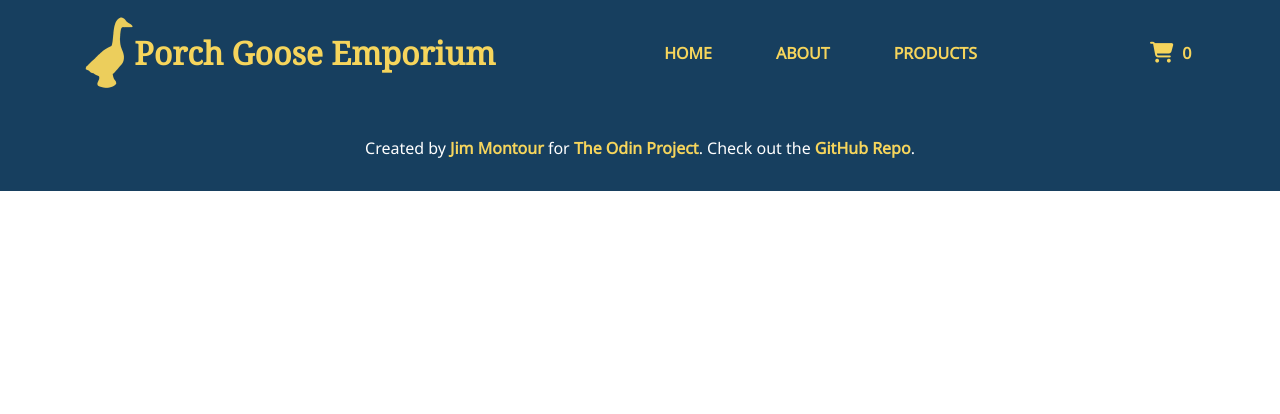
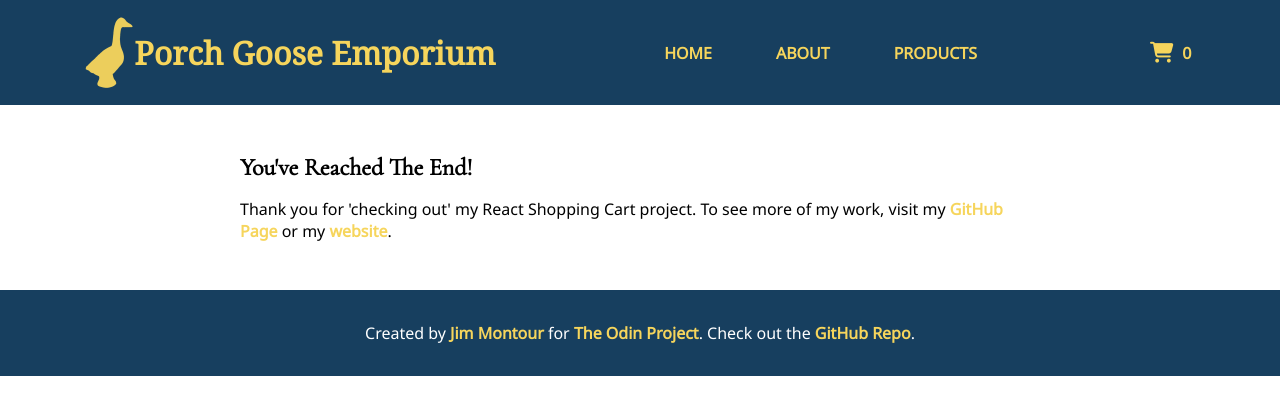
Before and after one commit to jimmontour/shopping-cart, a React (Create React App) app: page /checkout in a window 1280 px wide. Shown: the top 414 px of the page. Built offline with nearby package versions, Linux system fonts and the light colour scheme.

Commit message:
feat: create dummy checkout page

```diff
--- a/src/App.js
+++ b/src/App.js
@@ -6,6 +6,7 @@ import Home from './pages/Home'
 import About from './pages/About'
 import Products from './pages/Products'
 import CartSummary from './pages/CartSummary'
+import CheckOut from './pages/CheckOut'
 import outfits from './data/outfits'
 
 function App(props) {
@@ -68,6 +69,7 @@ function App(props) {
               />
             </Route>
            <Route exact path="/about" component={About} />
+           <Route exact path="/checkout" component={CheckOut} />
         </Switch>
        <Footer />
     </div>
--- /dev/null
+++ b/src/css/checkout.css
@@ -0,0 +1,4 @@
+.checkout-container {
+   width: 800px;
+   margin: 3rem auto;
+}
--- a/src/pages/CartSummary.js
+++ b/src/pages/CartSummary.js
@@ -24,8 +24,8 @@ export default function Products(props) {
                />})}
          </div>
          <div className="cart-checkout">
-            <Link to="/">
-               <button>Checkout</button>
+            <Link to="/checkout">
+               <button >Checkout</button>
             </Link>
             <Link to="/products">
                <button>Continue Shopping</button>
--- /dev/null
+++ b/src/pages/CheckOut.js
@@ -0,0 +1,11 @@
+import React from 'react'
+import '../css/checkout.css'
+
+export default function CheckOut() {
+   return (
+      <div className="checkout-container">
+         <h2>You've Reached The End!</h2>
+         <p>Thank you for 'checking out' my React Shopping Cart project.  To see more of my work, visit my <a href="http://www.github.com/jimmontour">GitHub Page</a> or my <a href="http://www.jimmontour.com">website</a>.</p>
+      </div>
+   )
+}
```
Also changed, not shown: 1 other file (tests, documents, lock files or other folders).
